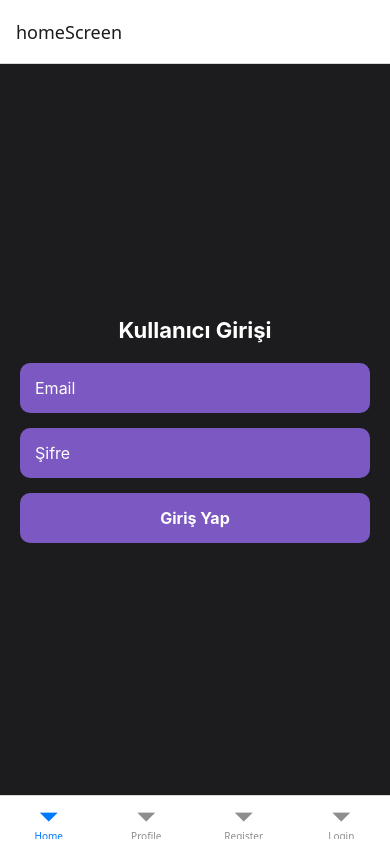
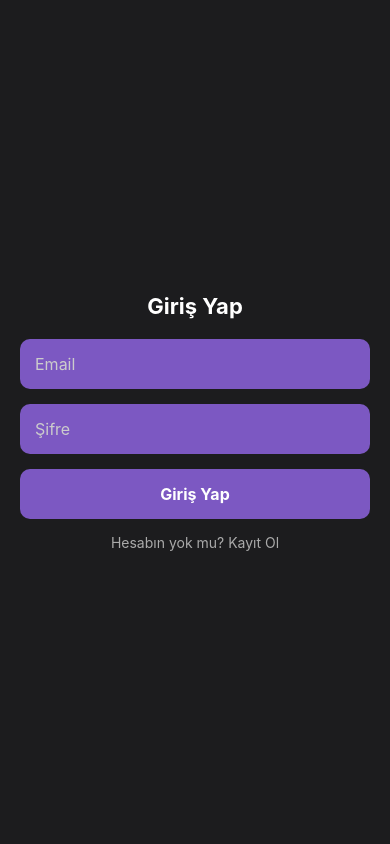
Before and after one commit to RidvanTabakci/influencer-trademark-platform, a React Native app in the folder packages/mobile/: screen /homeScreen in a window 390 px wide. Built offline with nearby package versions, Linux system fonts and the light colour scheme.

Commit message:
add profileScreen and fixed other pages

```diff
--- a/packages/mobile/App.jsx
+++ b/packages/mobile/App.jsx
@@ -1,15 +1,13 @@
-
-import {NavigationContainer} from "@react-navigation/native";
-import {RootTabs} from "./src/Routes/navigation";
-import {GestureHandlerRootView} from "react-native-gesture-handler";
+import React from 'react';
+import Navigation from './src/Routes/navigation'; // içinde NavigationContainer var
+import { GestureHandlerRootView } from 'react-native-gesture-handler';
 
 const App = () => {
   return (
-      <GestureHandlerRootView style={{flex: 1}}>
-        <NavigationContainer>
-            <RootTabs/>
-        </NavigationContainer>
-      </GestureHandlerRootView>
-  )
-}
+    <GestureHandlerRootView style={{ flex: 1 }}>
+      <Navigation />
+    </GestureHandlerRootView>
+  );
+};
+
 export default App;
--- a/packages/mobile/src/Routes/navigation.js
+++ b/packages/mobile/src/Routes/navigation.js
@@ -1,40 +1,63 @@
-import * as React from 'react';
-
+import React, { useState } from 'react';
 import { NavigationContainer } from '@react-navigation/native';
 import { createNativeStackNavigator } from '@react-navigation/native-stack';
 import { createBottomTabNavigator } from '@react-navigation/bottom-tabs';
-import HomeScreen from "../Screens/homeScreen";
-import {ProfileScreen} from "../Screens/profileScreen";
-import {New} from "../Screens/new";
+
+import HomeScreen from '../Screens/homeScreen';
+import {ProfileScreen} from '../Screens/profileScreen';
+import { New } from '../Screens/new';
 import RegisterScreen from '../Screens/RegisterScreen';
 import LoginScreen from '../Screens/LoginScreen';
-
 
 const Tab = createBottomTabNavigator();
 const Stack = createNativeStackNavigator();
 
 function HomeStack() {
   return (
-        <Stack.Navigator initialRouteName="homeScreen">
+    <Stack.Navigator screenOptions={{ headerShown: false }}>
+
       <Stack.Screen name="homeScreen" component={HomeScreen} />
       <Stack.Screen name="New" component={New} />
-            <Stack.Screen name='RegisterScreen' component={RegisterScreen}/>
-            <Stack.Screen name='LoginScreen' component={LoginScreen}/>
     </Stack.Navigator>
   );
 }
 
-export function RootTabs() {
+function RootTabs({ setIsLoggedIn }) {
     return (
-        <Tab.Navigator id="MyTabs">
-            <Tab.Screen
-                name="Home"
-                component={HomeStack}
-                options={{ headerShown: false }}
-            />
-            <Tab.Screen name="Profile" component={ProfileScreen} />
-            <Tab.Screen name="Register" component={RegisterScreen} />
-            <Tab.Screen name='Login' component={LoginScreen}/>
+<Tab.Navigator
+  screenOptions={{
+    tabBarStyle: { backgroundColor: '#1c1c1e', borderTopColor: '#333' },
+    tabBarActiveTintColor: '#7c58c2',
+    tabBarInactiveTintColor: '#aaa',
+    headerShown: false,
+  }}
+>
+        <Tab.Screen name="Home" component={HomeStack} options={{ headerShown: false }} />
+        <Tab.Screen name="Profile">
+          {props => <ProfileScreen {...props} setIsLoggedIn={setIsLoggedIn} />}
+        </Tab.Screen>
       </Tab.Navigator>
     );
   }
+
+
+export default function Navigation() {
+  const [isLoggedIn, setIsLoggedIn] = useState(false);
+
+  return (
+    <NavigationContainer>
+    {isLoggedIn ? (
+      <RootTabs setIsLoggedIn={setIsLoggedIn} />  // ✅ burada props geçiyoruz
+    ) : (
+      <Stack.Navigator screenOptions={{ headerShown: false }}>
+        <Stack.Screen name="Login">
+          {props => <LoginScreen {...props} setIsLoggedIn={setIsLoggedIn} />}
+        </Stack.Screen>
+        <Stack.Screen name="Register">
+          {props => <RegisterScreen {...props} setIsLoggedIn={setIsLoggedIn} />}
+        </Stack.Screen>
+      </Stack.Navigator>
+    )}
+  </NavigationContainer>
+  );
+}
--- a/packages/mobile/src/Screens/LoginScreen.js
+++ b/packages/mobile/src/Screens/LoginScreen.js
@@ -3,7 +3,7 @@ import { View, Text, TextInput, TouchableOpacity, StyleSheet, Alert } from "reac
 import axios from "axios";
 import API_URL from "../config";
 
-const LoginScreen = () => {
+const LoginScreen = ({ navigation, setIsLoggedIn }) => {
   const [email, setEmail] = useState("");
   const [password, setPassword] = useState("");
 
@@ -17,6 +17,8 @@ const LoginScreen = () => {
       const response = await axios.post(`${API_URL}/api/users/login`, { email, password });
       Alert.alert("Başarılı", "Giriş yapıldı!");
       console.log("Token:", response.data.token);
+
+      setIsLoggedIn(true); // Kullanıcıyı uygulamaya al
     } catch (error) {
       Alert.alert("Hata", error.response?.data?.error || "Giriş başarısız!");
     }
@@ -47,6 +49,10 @@ const LoginScreen = () => {
       <TouchableOpacity style={styles.button} onPress={handleLogin}>
         <Text style={styles.buttonText}>Giriş Yap</Text>
       </TouchableOpacity>
+
+      <TouchableOpacity onPress={() => navigation.navigate("Register")}>
+        <Text style={{ color: "#aaa", marginTop: 15 }}>Hesabın yok mu? Kayıt Ol</Text>
+      </TouchableOpacity>
     </View>
   );
 };
--- a/packages/mobile/src/Screens/homeScreen.js
+++ b/packages/mobile/src/Screens/homeScreen.js
@@ -1,78 +1,126 @@
-import React, { useState } from "react";
-import { View, Text, TextInput, TouchableOpacity, StyleSheet } from "react-native";
+import React from "react";
+import { View, Text, StyleSheet, TextInput, ScrollView, TouchableOpacity } from "react-native";
+import { SafeAreaView } from "react-native-safe-area-context";
 
 const HomeScreen = () => {
+  return (
+    <SafeAreaView style={{ flex: 1, backgroundColor: "#1c1c1e" }}>
+      <ScrollView contentContainerStyle={styles.container}>
+        <Text style={styles.greeting}>Hoş geldin 👋</Text>
 
-  const [email, setEmail] = useState("");
-  const [password, setPassword] = useState("");
+        <TextInput
+          placeholder="Marka veya kampanya ara..."
+          placeholderTextColor="#ccc"
+          style={styles.searchInput}
+        />
 
-  const handleLogin = () => {
-    console.log("Email:", email);
-    console.log("Şifre:", password);
-  };
+        <Text style={styles.sectionTitle}>Senin İçin Önerilenler</Text>
 
-  return (
-    <View style={styles.container}>
-      <Text style={styles.title}>Kullanıcı Girişi</Text>
+        <View style={styles.card}>
+          <Text style={styles.cardTitle}>Kampanya #1</Text>
+          <Text style={styles.cardDesc}>Ünlü bir markadan yüksek bütçeli işbirliği fırsatı!</Text>
+          <TouchableOpacity style={styles.button}>
+            <Text style={styles.buttonText}>Detayları Gör</Text>
+          </TouchableOpacity>
+        </View>
 
-      <TextInput
-        style={styles.input}
-        placeholder="Email"
-        placeholderTextColor="#fff"
-        value={email}
-        onChangeText={setEmail}
-        keyboardType="email-address"
-      />
-
-      <TextInput
-        style={styles.input}
-        placeholder="Şifre"
-        placeholderTextColor="#fff"
-        value={password}
-        onChangeText={setPassword}
-        secureTextEntry
-      />
-
-      <TouchableOpacity style={styles.button} onPress={handleLogin}>
-        <Text style={styles.buttonText}>Giriş Yap</Text>
-      </TouchableOpacity>
-    </View>
+        <View style={styles.card}>
+          <Text style={styles.cardTitle}>Kampanya #2</Text>
+          <Text style={styles.cardDesc}>Moda kategorisinde 5 işbirliği yayında!</Text>
+          <TouchableOpacity style={styles.button}>
+            <Text style={styles.buttonText}>Detayları Gör</Text>
+          </TouchableOpacity>
+        </View>
+        <View style={styles.card}>
+          <Text style={styles.cardTitle}>Kampanya #2</Text>
+          <Text style={styles.cardDesc}>Moda kategorisinde 5 işbirliği yayında!</Text>
+          <TouchableOpacity style={styles.button}>
+            <Text style={styles.buttonText}>Detayları Gör</Text>
+          </TouchableOpacity>
+        </View>
+        <View style={styles.card}>
+          <Text style={styles.cardTitle}>Kampanya #2</Text>
+          <Text style={styles.cardDesc}>Moda kategorisinde 5 işbirliği yayında!</Text>
+          <TouchableOpacity style={styles.button}>
+            <Text style={styles.buttonText}>Detayları Gör</Text>
+          </TouchableOpacity>
+        </View>
+        <View style={styles.card}>
+          <Text style={styles.cardTitle}>Kampanya #2</Text>
+          <Text style={styles.cardDesc}>Moda kategorisinde 5 işbirliği yayında!</Text>
+          <TouchableOpacity style={styles.button}>
+            <Text style={styles.buttonText}>Detayları Gör</Text>
+          </TouchableOpacity>
+        </View>
+        <View style={styles.card}>
+          <Text style={styles.cardTitle}>Kampanya #2</Text>
+          <Text style={styles.cardDesc}>Moda kategorisinde 5 işbirliği yayında!</Text>
+          <TouchableOpacity style={styles.button}>
+            <Text style={styles.buttonText}>Detayları Gör</Text>
+          </TouchableOpacity>
+        </View>
+        <View style={styles.card}>
+          <Text style={styles.cardTitle}>Kampanya #2</Text>
+          <Text style={styles.cardDesc}>Moda kategorisinde 5 işbirliği yayında!</Text>
+          <TouchableOpacity style={styles.button}>
+            <Text style={styles.buttonText}>Detayları Gör</Text>
+          </TouchableOpacity>
+        </View>
+      </ScrollView>
+    </SafeAreaView>
   );
 };
 
 const styles = StyleSheet.create({
   container: {
-    flex: 1,
-    backgroundColor: "#1c1c1e",
-    justifyContent: "center",
-    alignItems: "center",
-    paddingHorizontal: 20,
+    padding: 20,
+    paddingBottom: 100,
   },
-  title: {
-    fontSize: 22,
+  greeting: {
+    fontSize: 26,
     fontWeight: "bold",
     color: "#fff",
     marginBottom: 20,
   },
-  input: {
-    width: "100%",
-    backgroundColor: "#7c58c2",
+  searchInput: {
+    backgroundColor: "#2c2c2e",
+    borderRadius: 10,
     padding: 15,
-    borderRadius: 10,
+    fontSize: 16,
+    color: "#fff",
+    marginBottom: 25,
+  },
+  sectionTitle: {
+    color: "#fff",
+    fontSize: 18,
+    fontWeight: "bold",
     marginBottom: 15,
+  },
+  card: {
+    backgroundColor: "#323232",
+    padding: 20,
+    borderRadius: 15,
+    marginBottom: 20,
+  },
+  cardTitle: {
+    fontSize: 18,
+    fontWeight: "bold",
     color: "#fff",
-    fontSize: 16,
+    marginBottom: 10,
+  },
+  cardDesc: {
+    color: "#ccc",
+    fontSize: 14,
+    marginBottom: 15,
   },
   button: {
     backgroundColor: "#7c58c2",
-    padding: 15,
-    borderRadius: 10,
+    paddingVertical: 10,
+    borderRadius: 8,
     alignItems: "center",
-    width: "100%",
   },
   buttonText: {
     color: "#fff",
-    fontSize: 16,
     fontWeight: "bold",
   },
 });
--- a/packages/mobile/src/Screens/profileScreen.js
+++ b/packages/mobile/src/Screens/profileScreen.js
@@ -1,11 +1,80 @@
-import {View,Text} from "react-native";
+import React from "react";
+import { View, Text, StyleSheet, TouchableOpacity, Alert } from "react-native";
 
-export const ProfileScreen = ()=>{
+const ProfileScreen = ({ setIsLoggedIn }) => {
+  const user = {
+    name: "Kayra",
+    email: "kayra@example.com",
+  };
 
+  const handleLogout = () => {
+    Alert.alert("Çıkış Yap", "Oturumu kapatmak istediğine emin misin?", [
+      { text: "İptal", style: "cancel" },
+      {
+        text: "Evet",
+        onPress: () => {
+          // AsyncStorage.removeItem('token') vs. eklenebilir
+          setIsLoggedIn(false);
+        },
+      },
+    ]);
+  };
 
-    return (
-        <View style={{alignItems: "center",justifyContent:"center",flex : 1 , backgroundColor : "lightgray"}}>
-            <Text>Profile Screen</Text>
-        </View>
-    )
-}
+  return (
+    <View style={styles.container}>
+      <Text style={styles.name}>{user.name}</Text>
+      <Text style={styles.email}>{user.email}</Text>
+
+      <View style={styles.options}>
+        <TouchableOpacity style={styles.optionButton}>
+          <Text style={styles.optionText}>Şifre Değiştir</Text>
+        </TouchableOpacity>
+
+        <TouchableOpacity style={styles.optionButton}>
+          <Text style={styles.optionText}>Ayarlar</Text>
+        </TouchableOpacity>
+
+        <TouchableOpacity style={[styles.optionButton, { backgroundColor: "#ff4d4d" }]} onPress={handleLogout}>
+          <Text style={[styles.optionText, { color: "#fff" }]}>Çıkış Yap</Text>
+        </TouchableOpacity>
+      </View>
+    </View>
+  );
+};
+
+const styles = StyleSheet.create({
+  container: {
+    flex: 1,
+    backgroundColor: "#1c1c1e",
+    alignItems: "center",
+    justifyContent: "center",
+    paddingHorizontal: 30,
+  },
+  name: {
+    fontSize: 26,
+    fontWeight: "bold",
+    color: "#fff",
+    marginBottom: 5,
+  },
+  email: {
+    fontSize: 16,
+    color: "#aaa",
+    marginBottom: 40,
+  },
+  options: {
+    width: "100%",
+  },
+  optionButton: {
+    backgroundColor: "#2c2c2e",
+    padding: 15,
+    borderRadius: 10,
+    marginBottom: 15,
+    alignItems: "center",
+  },
+  optionText: {
+    color: "#fff",
+    fontSize: 16,
+  },
+});
+
+export { ProfileScreen };
```
Also changed, not shown: packages/mobile/src/Screens/RegisterScreen.js (+6 -2 lines). Lines whose indentation alone changed are shown as unchanged.
